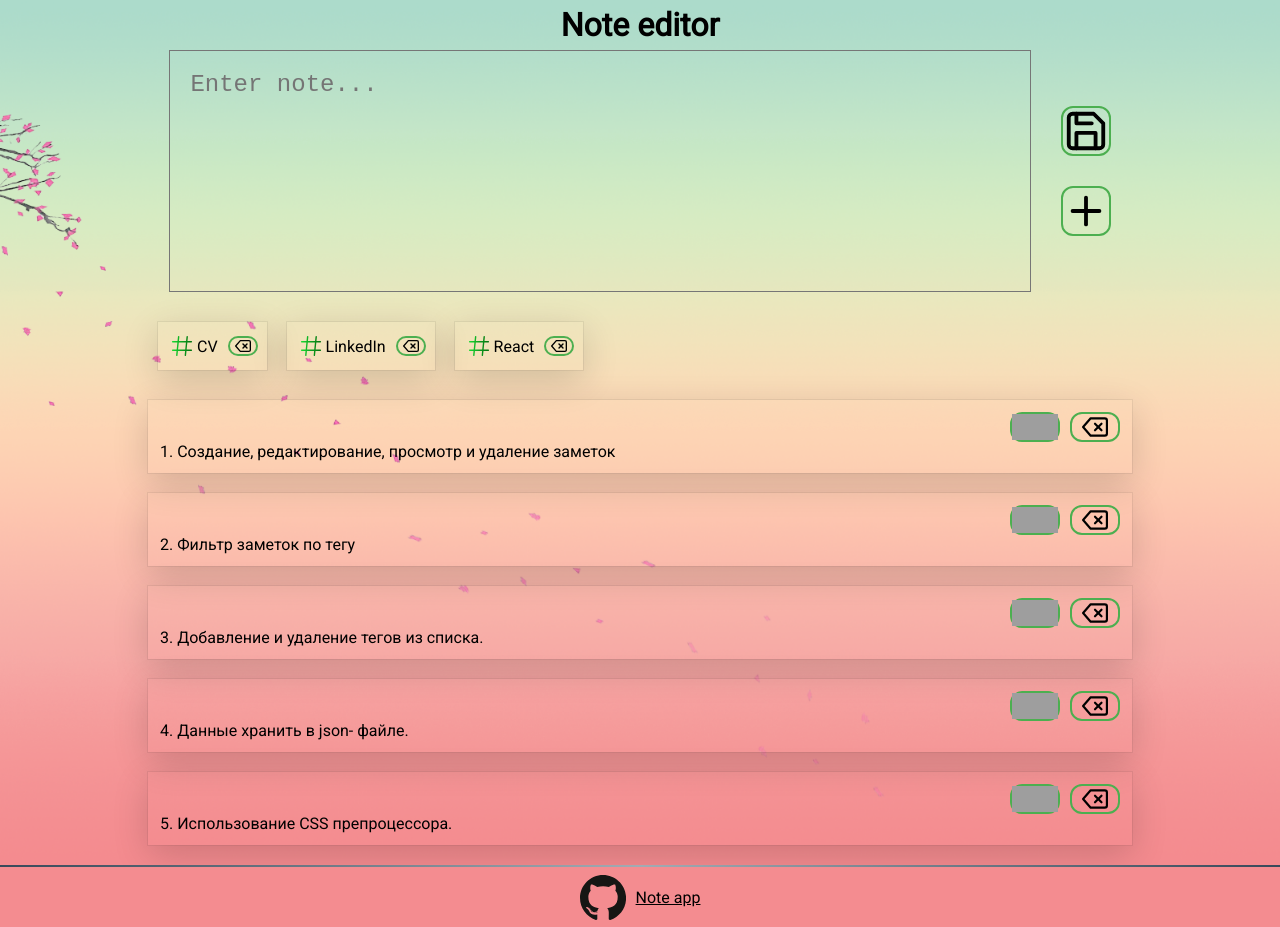
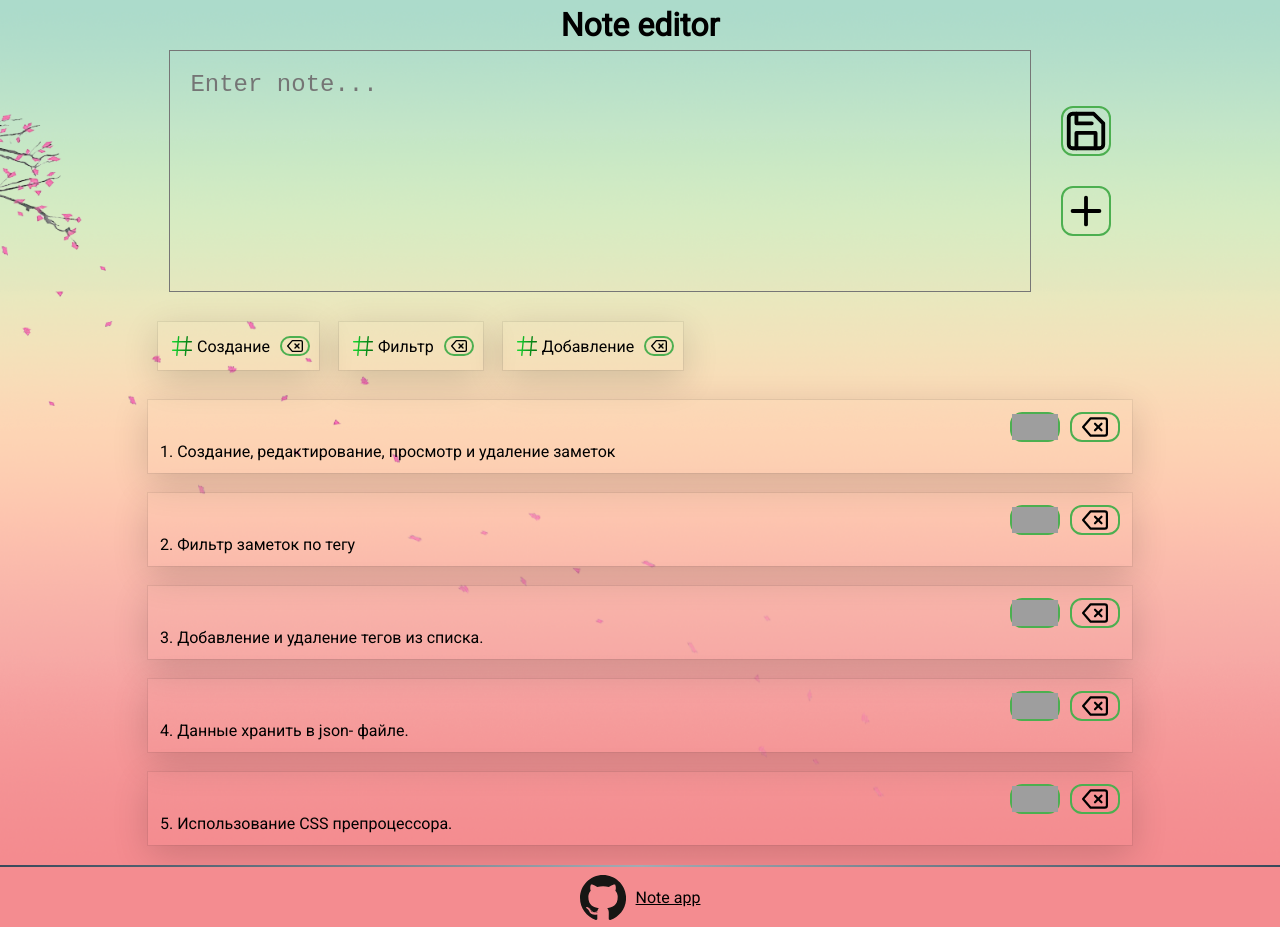
Before and after one commit to AliaxeiSehiyenia/note-app, a React (Create React App) app: page / in a window 1280 px wide. Built offline with nearby package versions, Linux system fonts and the light colour scheme; grey boxes are pictures that could not be loaded.

Commit message:
feat: add the ability to delete tag

```diff
--- a/src/components/main/Main.tsx
+++ b/src/components/main/Main.tsx
@@ -14,10 +14,10 @@ export type note = {
 };
 
 const Main = () => {
-  const [tags, setTegs] = useState([
-    { value: 'CV', id: 1 },
-    { value: 'LinkedIn', id: 2 },
-    { value: 'React', id: 3 },
+  const [tags, setTags] = useState([
+    { value: 'Создание', id: 1 },
+    { value: 'Фильтр', id: 2 },
+    { value: 'Добавление', id: 3 },
   ]);
   const [notes, setNotes] = useState([
     { value: '1. Создание, редактирование, просмотр и удаление заметок', id: 1 },
@@ -60,7 +60,13 @@ const Main = () => {
 
   const onDeleteNote = (id: number): void => {
     setNotes(notes.filter((item) => item.id !== id));
+    setNextNoteId(nextNoteId - 1);
     setIdActiveNote(null);
+  };
+
+  const onDeleteTag = (id: number): void => {
+    setTags(tags.filter((item) => item.id !== id));
+    setNextTagId(nexTagId - 1);
   };
 
   const onSelectEditNote = (id: number): void => {
@@ -73,7 +79,7 @@ const Main = () => {
     <main className="main">
       <div className="container main-container">
         <NoteAddSection onAdd={onAddNote} onEdit={onEditNote} activeNote={activeNote} />
-        <TagList data={tags} />
+        <TagList data={tags} onDelete={onDeleteTag} />
         <NoteList
           data={notes}
           idActiveNote={idActiveNote}
--- a/src/components/main/note-list-item/Note.tsx
+++ b/src/components/main/note-list-item/Note.tsx
@@ -7,7 +7,7 @@ type NoteProps = {
   id: number;
   note: string;
   idActiveNote: number | null;
-  onDelete: React.MouseEventHandler<HTMLButtonElement> | undefined;
+  onDelete: () => void;
   onEditNote: () => void;
 };
 
@@ -21,23 +21,10 @@ const Note = ({ id, note, onDelete, onEditNote, idActiveNote }: NoteProps) => {
     }
   }, [idActiveNote]);
 
-  // const focusOnNote = (id: number) => {
-  //   itemRefs.current.forEach((item) => (item as HTMLLIElement).classList.remove('active'));
-  //   if (itemRefs.current[id]) {
-  //     (itemRefs.current[id] as HTMLLIElement).classList.add('active');
-  //   }
-  // };
-
   return (
     <li className="note card" tabIndex={0} ref={(el) => (itemRefs.current[id] = el as never)}>
       <div className="note-btns-wrapper">
-        <button
-          className="btn edit-btn"
-          onClick={() => {
-            onEditNote();
-            // focusOnNote(id);
-          }}
-        >
+        <button className="btn edit-btn" onClick={onEditNote}>
           <img src={svgEdit} alt=""></img>
           <span className="tooltiptext">edit note</span>
         </button>
--- a/src/components/main/tag-list-item/Tag.tsx
+++ b/src/components/main/tag-list-item/Tag.tsx
@@ -5,14 +5,15 @@ type TagProps = {
   key: number;
   id: number;
   tag: string;
+  onDelete: () => void;
 };
 
-const Tag = ({ tag }: TagProps) => {
+const Tag = ({ tag, onDelete }: TagProps) => {
   return (
     <li className="tag card">
       <img className="hash" src={svgHash} alt="hash"></img>
       {tag}
-      <button className="btn tag-btn delete-btn">
+      <button className="btn tag-btn delete-btn" onClick={onDelete}>
         <img src={svgDelete} alt=""></img>
         <span className="tooltiptext">delete tag</span>
       </button>
--- a/src/components/main/tag-list/TagList.tsx
+++ b/src/components/main/tag-list/TagList.tsx
@@ -3,12 +3,13 @@ import Tag from '../tag-list-item/Tag';
 
 type TagListProps = {
   data: tag[];
+  onDelete: (id: number) => void;
 };
 
-const TagList = ({ data }: TagListProps) => {
+const TagList = ({ data, onDelete }: TagListProps) => {
   const elements = data.map((item) => {
     const { value, id } = item;
-    return <Tag key={id} id={id} tag={value} />;
+    return <Tag key={id} id={id} tag={value} onDelete={() => onDelete(id)} />;
   });
 
   return (
```
